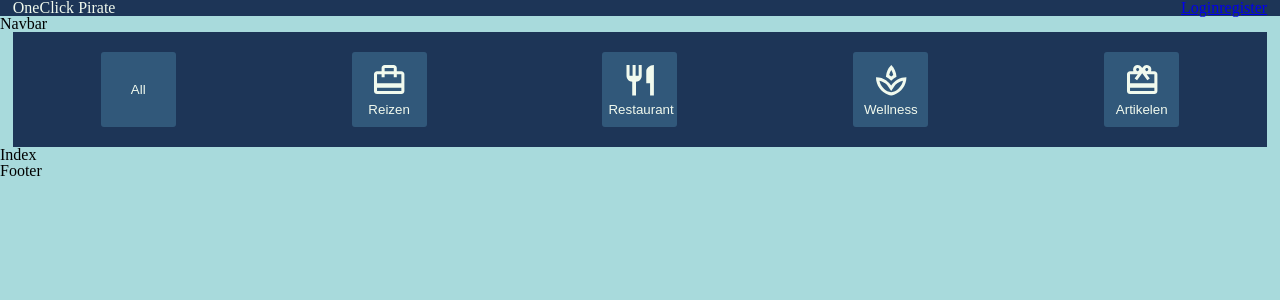
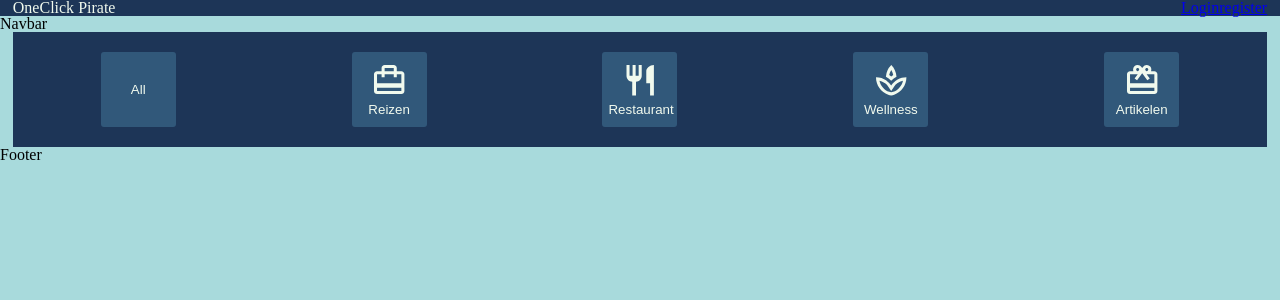
Before and after one commit to Foebry/auction_project, a React (Vite) app: page / in a window 1280 px wide. Shown: the top 300 px of the page. Built offline with nearby package versions, Linux system fonts and the light colour scheme.

Commit message:
categories onder index en pointer

```diff
--- a/src/components/Skeleton.jsx
+++ b/src/components/Skeleton.jsx
@@ -2,14 +2,12 @@ import React from "react";
 import Header from "./Header";
 import Navbar from "./Navbar";
 import Footer from "./Footer";
-import Categories from "./Categories";
 
 const Skeleton = ({ children }) => {
   return (
     <>
       <Header />
       <Navbar />
-      <Categories />
       {children}
       <Footer />
     </>
--- a/src/styles/App.scss
+++ b/src/styles/App.scss
@@ -51,6 +51,7 @@ body {
             &:hover{
                 background-color: $mediumblue;
                 transform: scale(1.05);
+                cursor: pointer;
             }
             &:active{
                 background-color: $mediumblue;
--- a/src/views/Index.jsx
+++ b/src/views/Index.jsx
@@ -1,7 +1,12 @@
-import React from 'react';
+import React from "react";
+import Categories from "../components/Categories";
 
 const Index = () => {
-  return <div>Index</div>;
+  return (
+    <>
+      <Categories />
+    </>
+  );
 };
 
 export default Index;
```
